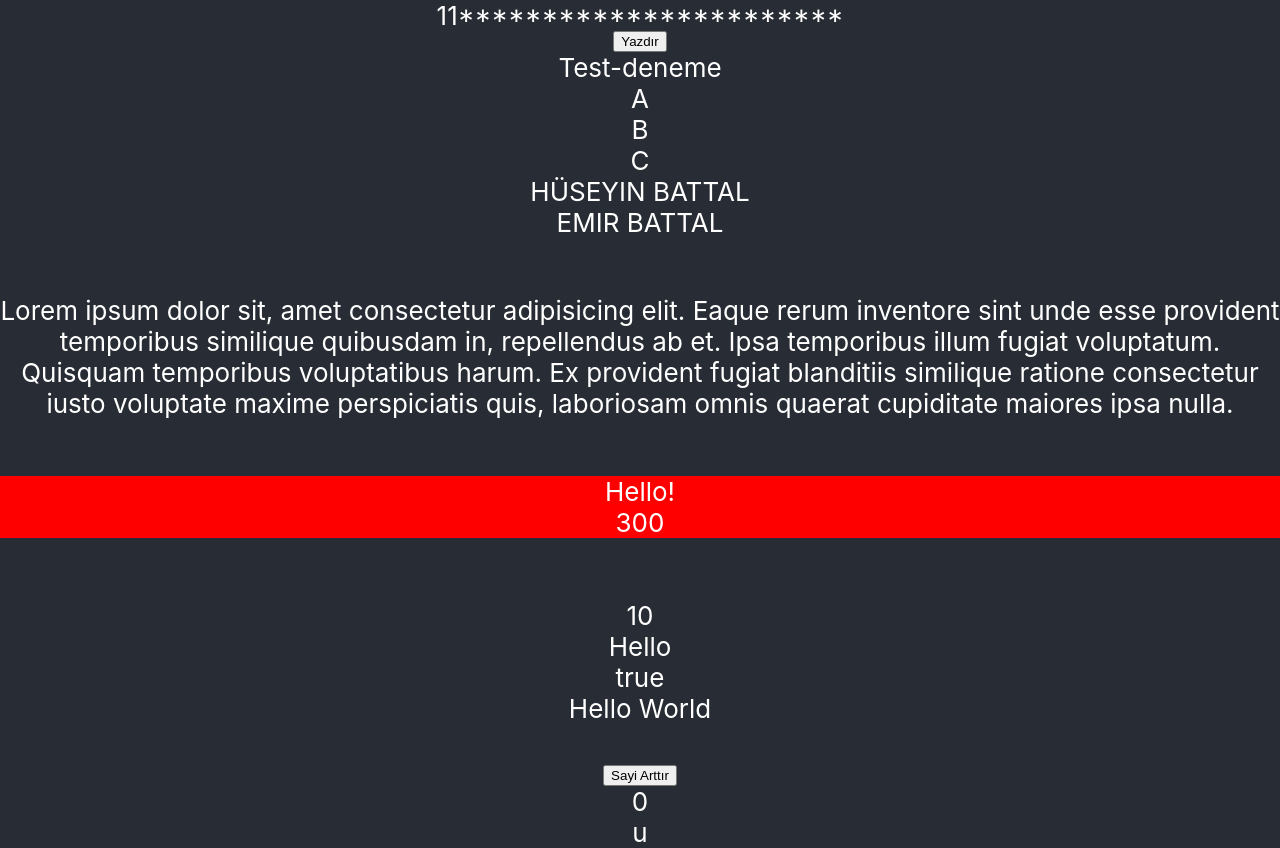
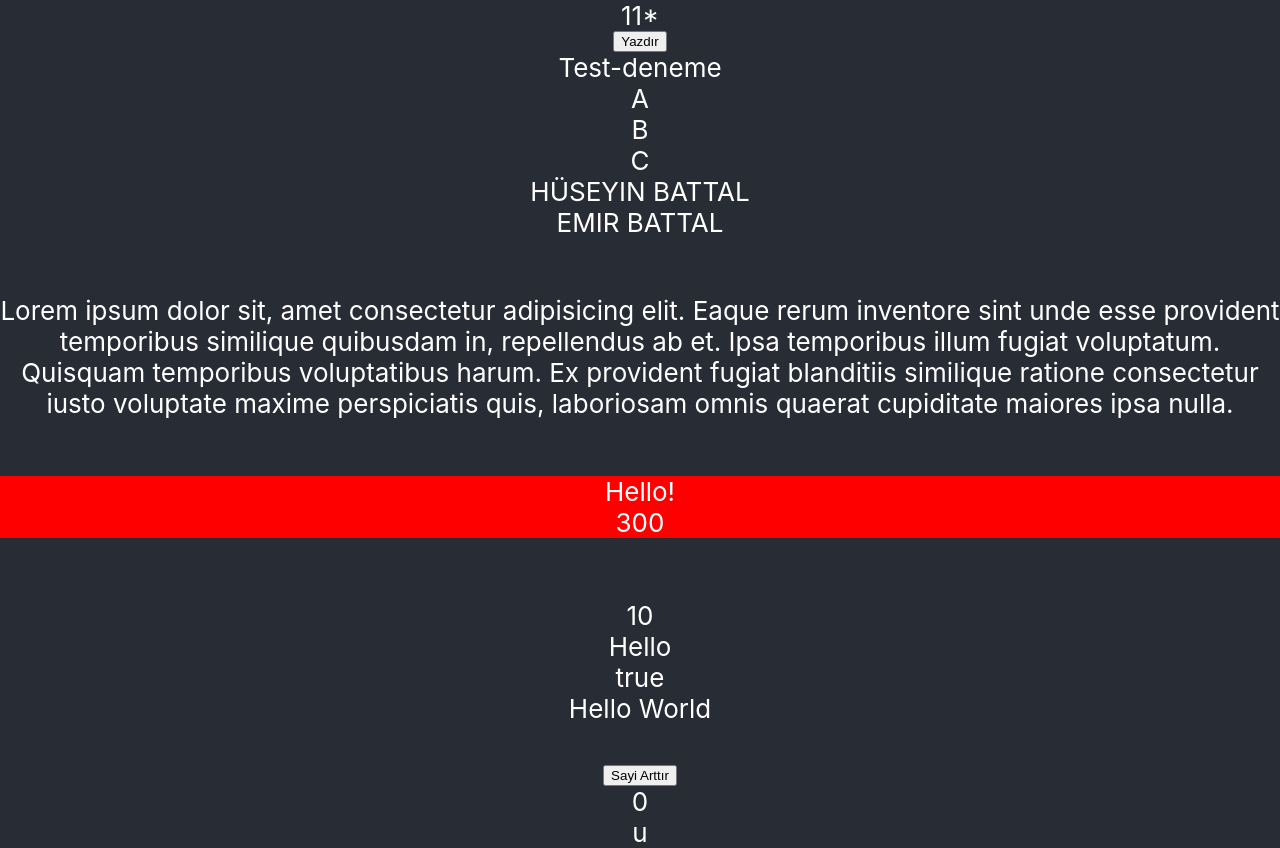
Before and after one commit to huseyinbattal/react-typescript, a React (Create React App) app: page / in a window 1280 px wide. Built offline with nearby package versions, Linux system fonts and the light colour scheme.

Commit message:
pad.End()

```diff
--- a/src/App.tsx
+++ b/src/App.tsx
@@ -20,7 +20,7 @@ function App() {
   return (
     <div className="App">
       <header className="App-header">
-       {calculateNumber(5,6).toString().toUpperCase().padEnd(25,"*")}
+       {calculateNumber(5,6).toString().toUpperCase().padEnd(3,"*")}
       <button onClick={()=>{logToConsole("test")}}>Yazdır</button>
         <div>
           <ArrayObjects
```
Also changed, not shown: src/components/TestClick.tsx (added).
